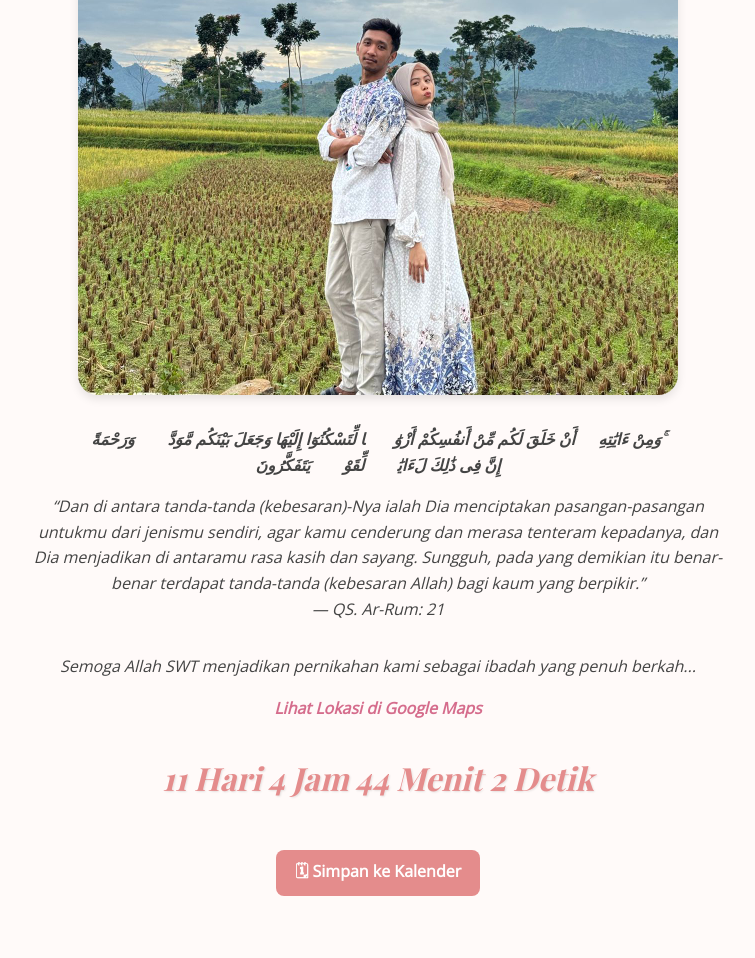
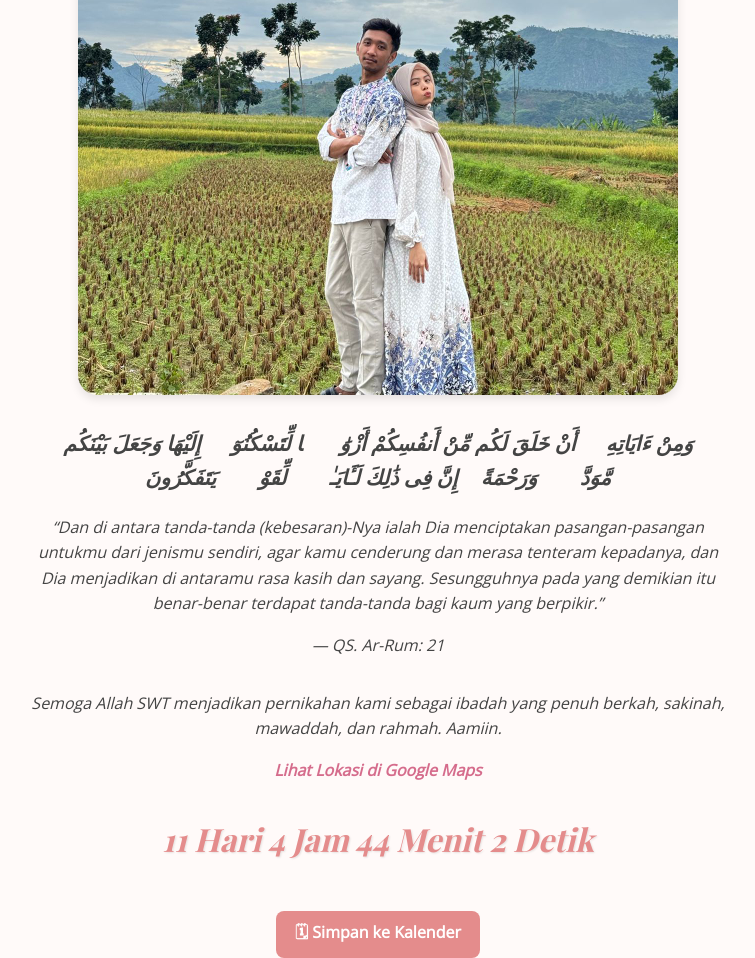
Before and after one commit to iamkahfi23/undangan-pernikahan-ilham-dan-nasya, a plain HTML site: page index.html in a window 1280 px wide. Shown: the part 1422-2380 px from the top of the page, without its empty margins (262-1017 px from the left). Before the commit the page ends 2318 px from the top, so only its background shows below. Drawn offline with nearby package versions, Linux system fonts and the light colour scheme.

Commit message:
Update index.html

```diff
--- a/index.html
+++ b/index.html
@@ -19,7 +19,6 @@
       opacity: 0;
       transform: translateY(30px);
       transition: opacity 1s ease, transform 1s ease;
-      will-change: opacity, transform;
     }
 
     .show {
@@ -99,10 +98,12 @@
       z-index: 999;
       animation: spin 4s linear infinite;
     }
+
     .audio-toggle.paused {
       animation-play-state: paused;
       opacity: 0.4;
     }
+
     .closing {
       font-style: italic;
       color: #555;
@@ -110,6 +111,7 @@
       max-width: 700px;
       line-height: 1.5;
     }
+
     .calendar-button {
       display: inline-block;
       margin-top: 1rem;
@@ -121,6 +123,7 @@
       font-weight: bold;
       transition: background 0.3s ease;
     }
+
     .calendar-button:hover {
       background-color: #c36b6b;
     }
@@ -147,18 +150,9 @@
     .butterfly6 { top: 85%; left: -100px; animation-delay: 15s; }
 
     @keyframes fly {
-      0% {
-        transform: translateX(0) translateY(0) rotate(0deg);
-        opacity: 0.3;
-      }
-      50% {
-        transform: translateX(60vw) translateY(-80px) rotate(180deg);
-        opacity: 1;
-      }
-      100% {
-        transform: translateX(120vw) translateY(100px) rotate(360deg);
-        opacity: 0;
-      }
+      0% { transform: translateX(0) translateY(0) rotate(0deg); opacity: 0.3; }
+      50% { transform: translateX(60vw) translateY(-80px) rotate(180deg); opacity: 1; }
+      100% { transform: translateX(120vw) translateY(100px) rotate(360deg); opacity: 0; }
     }
 
     #countdown {
@@ -172,6 +166,7 @@
   </style>
 </head>
 <body>
+
   <section class="hero">
     <h1>The Wedding Of <br> Ilham & Nasya</h1>
   </section>
@@ -190,16 +185,16 @@
   </section>
 
   <section class="quran fade-in">
-    <p><strong>وَمِنْ ءَايَٰتِهِۦٓ أَنْ خَلَقَ لَكُم مِّنْ أَنفُسِكُمْ أَزْوَٰجًۭا لِّتَسْكُنُوٓا إِلَيْهَا وَجَعَلَ بَيْنَكُم مَّوَدَّةًۭ وَرَحْمَةً ۚ<br>
-    إِنَّ فِى ذَٰلِكَ لَءَايَٰتٍۢ لِّقَوْمٍۢ يَتَفَكَّرُونَ</strong></p>
-    <p><em>“Dan di antara tanda-tanda (kebesaran)-Nya ialah Dia menciptakan pasangan-pasangan untukmu dari jenismu sendiri,
-      agar kamu cenderung dan merasa tenteram kepadanya, dan Dia menjadikan di antaramu rasa kasih dan sayang.
-      Sungguh, pada yang demikian itu benar-benar terdapat tanda-tanda (kebesaran Allah) bagi kaum yang berpikir.”</em><br>
-      — QS. Ar-Rum: 21</p>
-    <p class="prayer">Semoga Allah SWT menjadikan pernikahan kami sebagai ibadah yang penuh berkah...</p>
+    <p style="font-size:1.3rem;"><strong>
+      وَمِنْ ءَايَاتِهِۦٓ أَنْ خَلَقَ لَكُم مِّنْ أَنفُسِكُمْ أَزْوَٰجًۭا لِّتَسْكُنُوٓا۟ إِلَيْهَا وَجَعَلَ بَيْنَكُم مَّوَدَّةًۭ وَرَحْمَةً ۚ إِنَّ فِى ذَٰلِكَ لَـَٔايَـٰتٍۢ لِّقَوْمٍۢ يَتَفَكَّرُونَ
+    </strong></p>
+    <p><em>“Dan di antara tanda-tanda (kebesaran)-Nya ialah Dia menciptakan pasangan-pasangan untukmu dari jenismu sendiri, agar kamu cenderung dan merasa tenteram kepadanya, dan Dia menjadikan di antaramu rasa kasih dan sayang. Sesungguhnya pada yang demikian itu benar-benar terdapat tanda-tanda bagi kaum yang berpikir.”</em></p>
+    <p>— QS. Ar-Rum: 21</p>
+    <p class="prayer">Semoga Allah SWT menjadikan pernikahan kami sebagai ibadah yang penuh berkah, sakinah, mawaddah, dan rahmah. Aamiin.</p>
     <p class="maps"><a href="https://maps.app.goo.gl/bJP33CusfB4NaABP7" target="_blank">Lihat Lokasi di Google Maps</a></p>
   </section>
 
+  <!-- Kupu-Kupu -->
   <img src="butterfly.png" class="butterfly butterfly1" alt="Butterfly">
   <img src="butterfly.png" class="butterfly butterfly2" alt="Butterfly">
   <img src="butterfly.png" class="butterfly butterfly3" alt="Butterfly">
@@ -207,44 +202,42 @@
   <img src="butterfly.png" class="butterfly butterfly5" alt="Butterfly">
   <img src="butterfly.png" class="butterfly butterfly6" alt="Butterfly">
 
+  <!-- Audio -->
   <audio autoplay loop>
     <source src="green-day.mp3" type="audio/mpeg" />
   </audio>
   <div id="audioToggle" class="audio-toggle paused"></div>
 
+  <!-- Countdown -->
   <p id="countdown" class="closing fade-in"></p>
 
+  <!-- Tombol Kalender -->
   <a href="https://calendar.google.com/calendar/render?action=TEMPLATE&text=The+Wedding+of+Ilham+%26+Nasya&dates=20250628T070000/20250628T100000&details=Undangan+Pernikahan+Ilham+dan+Nasya&location=https://maps.app.goo.gl/bJP33CusfB4NaABP7&sf=true" target="_blank" class="calendar-button fade-in">
     🗓 Simpan ke Kalender
   </a>
 
+  <!-- Script -->
   <script>
     document.addEventListener('DOMContentLoaded', () => {
       const observer = new IntersectionObserver(entries => {
         entries.forEach(entry => {
           if (entry.isIntersecting) {
             entry.target.classList.add('show');
-          } else {
-            entry.target.classList.remove('show');
           }
         });
-      }, {
-        threshold: 0.3
-      });
+      }, { threshold: 0.3 });
 
       document.querySelectorAll('.fade-in').forEach(el => observer.observe(el));
 
-      let audioStarted = false;
       const toggleBtn = document.getElementById('audioToggle');
       const audio = document.querySelector('audio');
+      let audioStarted = false;
 
       window.addEventListener('scroll', () => {
         if (!audioStarted) {
-          if (audio) {
-            audio.play();
-            audioStarted = true;
-            toggleBtn.classList.remove('paused');
-          }
+          audio.play();
+          audioStarted = true;
+          toggleBtn.classList.remove('paused');
         }
       });
 
```
